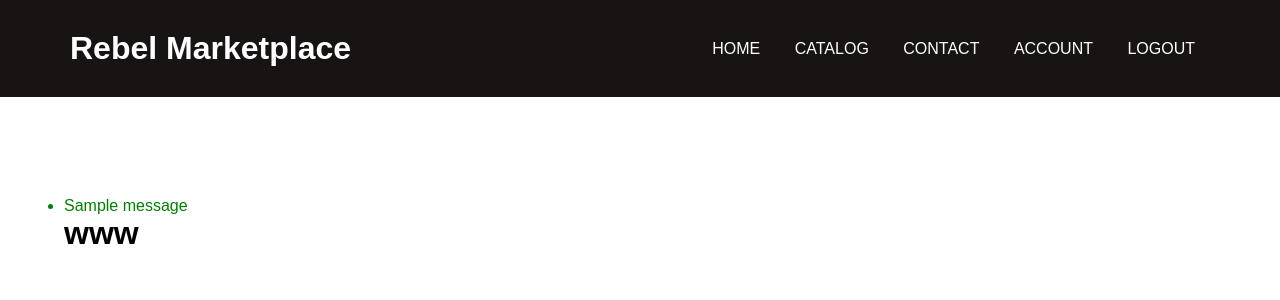
After one commit to AidanMolloy/Rebel-Marketplace, a Flask app: page /account/ in a window 1280 px wide. The commit adds this page. Shown: the top 300 px of the page. Run offline with Flask 2, Linux system fonts and the light colour scheme; a user stored in the database is signed in; tables that the repository leaves empty hold one stand-in row (values such as "Sample post"); one stand-in notice (Sample message) is shown.

Commit message:
user creation and login/logout

```diff
--- a/rebelmarketplace/__init__.py
+++ b/rebelmarketplace/__init__.py
@@ -1,11 +1,15 @@
 from flask import Flask
 from flask_sqlalchemy import SQLAlchemy
 from flask_bcrypt import Bcrypt
+from flask_login import LoginManager
 
 app = Flask(__name__)
 app.config["SECRET_KEY"] = "0748d28ecb03830a0acae6d1886c55ed"
 app.config["SQLALCHEMY_DATABASE_URI"] = "sqlite:///site.db"
 db = SQLAlchemy(app)
 bcyrpt = Bcrypt(app)
+login_manager = LoginManager(app)
+login_manager.login_view = "login"
+login_manager.login_message_category = "info"
 
 from rebelmarketplace import routes
--- a/rebelmarketplace/routes.py
+++ b/rebelmarketplace/routes.py
@@ -2,6 +2,7 @@ from flask import render_template, url_for, request, flash, redirect
 from rebelmarketplace import app, db, bcyrpt
 from rebelmarketplace.forms import RegistrationForm, LoginForm
 from rebelmarketplace.models import Company, Product
+from flask_login import login_user, current_user, logout_user, login_required
 
 products = [
     {
@@ -78,6 +79,8 @@ def catalog():
 
 @app.route("/register/", methods=["GET", "POST"])
 def register():
+    if current_user.is_authenticated:
+        return redirect(url_for("home"))
     form = RegistrationForm()
     if form.validate_on_submit():
         hashed_password = bcyrpt.generate_password_hash(form.password.data).decode("utf-8")
@@ -87,12 +90,33 @@ def register():
                         eircode=form.eircode.data)
         db.session.add(company)
         db.session.commit()
-        flash("Your account has been created! You can now log in!", "info") # this isnt working
+        flash("Your account has been created! You can now log in!", "success") # this isnt working
         return redirect(url_for("login"))
 
     return render_template("register.html", title="Register", form=form)
 
 @app.route("/login/", methods=["GET", "POST"])
 def login():
+    if current_user.is_authenticated:
+        return redirect(url_for("home"))
     form = LoginForm()
+    if form.validate_on_submit():
+        company = Company.query.filter_by(email=form.email.data).first()
+        if company and bcyrpt.check_password_hash(company.password, form.password.data):
+            login_user(company, remember=form.remember.data)
+            next_page = request.args.get("next")
+            flash("Login successful!", "success")
+            return redirect(next_page) if next_page else redirect(url_for("home"))
+        else:
+            flash("Login Unsuccessful. Please check email and password", "error")
     return render_template("login.html", title="Login", form=form)
+
+@app.route("/logout/")
+def logout():
+    logout_user()
+    return redirect(url_for("home"))
+
+@app.route("/account/")
+@login_required
+def account():
+    return render_template("account.html", title="Your Account")
--- a/rebelmarketplace/static/styles.css
+++ b/rebelmarketplace/static/styles.css
@@ -98,6 +98,14 @@ nav li a:hover {
     font-size: small¸;
 }
 
-.flashes {
+.success {
    color:green;
 }
+
+.error {
+   color:red;
+}
+
+.info {
+    color: turquoise;
+}
--- /dev/null
+++ b/rebelmarketplace/templates/account.html
@@ -0,0 +1,4 @@
+{% extends "base.html" %}
+{% block content %}
+    <h1> {{ current_user.name }}</h1>
+{% endblock content %}
--- a/rebelmarketplace/templates/base.html
+++ b/rebelmarketplace/templates/base.html
@@ -18,20 +18,25 @@
                     <li><a href="{{ url_for('home') }}">Home</a></li>
                     <li><a href="{{ url_for('catalog') }}">Catalog</a></li>
                     <li><a href="{{ url_for('contact') }}">Contact</a></li>
-                    <li><a href="{{ url_for('register') }}">Register</a></li>
-                    <li><a href="{{ url_for('login') }}">Login</a></li>
+                    {% if current_user.is_authenticated %}
+                        <li><a href="{{ url_for('account') }}">Account</a></li>
+                        <li><a href="{{ url_for('logout') }}">Logout</a></li>
+                    {% else %}
+                        <li><a href="{{ url_for('register') }}">Register</a></li>
+                        <li><a href="{{ url_for('login') }}">Login</a></li>
+                    {% endif %}
                 </ul>
             </nav>
         </header>
         <main>
-            {% with messages = get_flashed_messages() %}
+            {% with messages = get_flashed_messages(with_categories=true) %}
                 {% if messages %}
-                    <ul class=flashes>
-                    {% for message in messages %}
-                    <li>{{ message }}</li>
+                <ul>
+                    {% for category, message in messages %}
+                        <li class="{{category}}">{{ message }}</li>
                     {% endfor %}
                     </ul>
-                {% endif %}
+                    {% endif %}
             {% endwith %}
             {% block content %}{% endblock %}
         </main>
```
Also changed, not shown: rebelmarketplace/models.py (+7 -2 lines), rebelmarketplace/templates/login.html (+7 -0 lines), rebelmarketplace/site.db.
